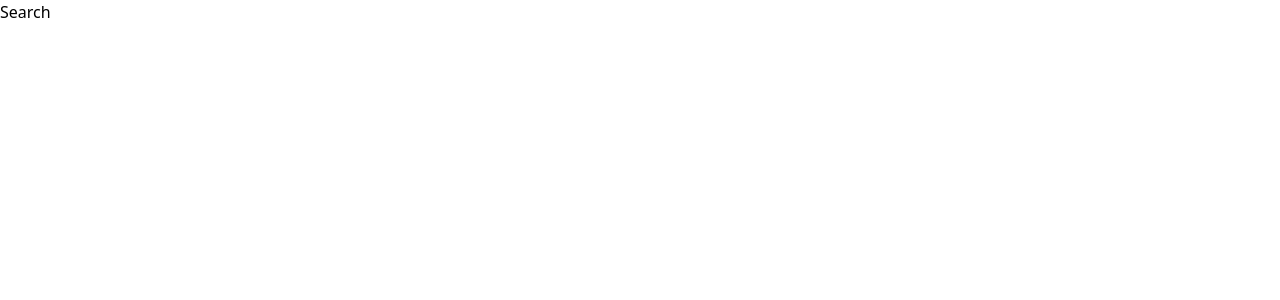
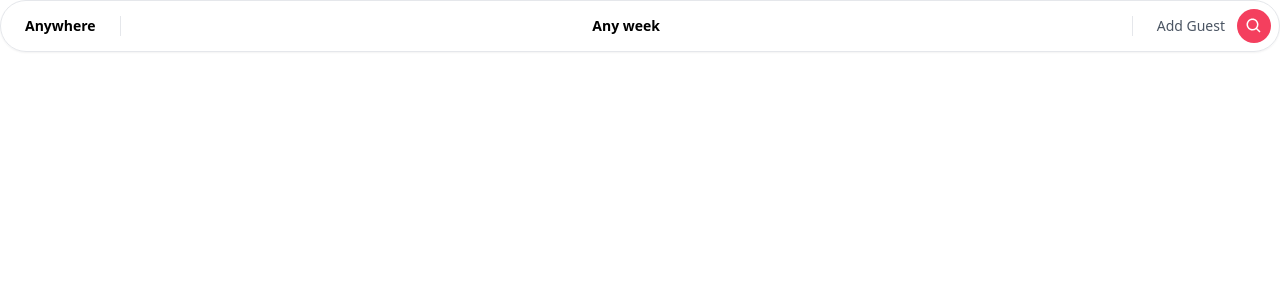
Before and after one commit to Danilo09/airbnb-clone-application, a Next.js app: page /components/navbar/Search in a window 1280 px wide. Shown: the top 300 px of the page. Built offline with nearby package versions, Linux system fonts and the light colour scheme.

Commit message:
Add create react icon lib and navbar options

```diff
--- a/package.json
+++ b/package.json
@@ -17,6 +17,7 @@
     "next": "13.2.4",
     "react": "18.2.0",
     "react-dom": "18.2.0",
+    "react-icons": "^4.8.0",
     "typescript": "5.0.3"
   },
   "devDependencies": {
--- a/pages/components/navbar/Navbar.tsx
+++ b/pages/components/navbar/Navbar.tsx
@@ -1,7 +1,7 @@
-import React from 'react'
 import Container from '../Container'
 import Logo from './Logo'
 import Search from './Search'
+import UserMenu from './UserMenu'
 
 type Props = {}
 
@@ -20,8 +20,9 @@
                     md:gap-0
                     '
                 >
-                <Logo />
-                <Search />
+                  <Logo />
+                  <Search />
+                  <UserMenu />
                 </div>
             </Container>
 
--- a/pages/components/navbar/Search.tsx
+++ b/pages/components/navbar/Search.tsx
@@ -1,10 +1,60 @@
-import React from 'react'
+'use client';
+import { BiSearch } from 'react-icons/bi'
 
 type Props = {}
 
+
 const Search = (props: Props) => {
   return (
-    <div>Search</div>
+    <div
+        className='
+        border-[1px]
+        w-full
+        md:w-auto
+        py-2
+        rounded-full
+        shadow-sm
+        hover:shadow-md
+        transition
+        cursor-pointer
+        '
+    >
+        <div className="flex flex-row items-center justify-between">
+            <div className="text-sm font-semibold px-6">Anywhere</div>
+            <div className="
+            hidden
+            sm:block
+            text-sm
+            font-semibold
+            px-6
+            border-x-[1px]
+            flex-1
+            text-center
+            ">
+                Any week
+            </div>
+            <div className="
+            text-sm
+            pl-6
+            pr-2
+            text-gray-600
+            flex
+            flex-row
+            items-center
+            gap-3
+            ">
+                <div className="hidden sm:block">Add Guest</div>
+                <div className="
+                p-2
+                bg-rose-500
+                rounded-full
+                text-white
+                ">
+                    <BiSearch size={18} />
+                </div>
+            </div>
+        </div>
+    </div>
   )
 }
 
--- /dev/null
+++ b/pages/components/navbar/UserMenu.tsx
@@ -0,0 +1,11 @@
+'use client'
+
+type Props = {}
+
+const UserMenu = (props: Props) => {
+  return (
+    <div>UserMenu</div>
+  )
+}
+
+export default UserMenu
--- a/pages/index.tsx
+++ b/pages/index.tsx
@@ -1,6 +1,7 @@
 import Head from 'next/head'
 import { Nunito } from 'next/font/google'
-import Navbar from './components/navbar/navbar'
+import Navbar from './components/navbar/Navbar'
+
 
 const font = Nunito ({
   subsets: ["latin"],
```
Also changed, not shown: 1 other file (tests, documents, lock files or other folders).
